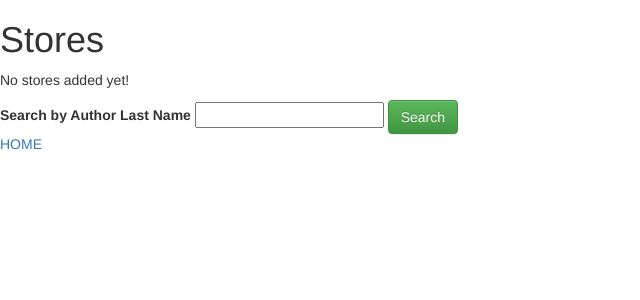
After one commit to adamrr724/Shoe-Store-PHP, a PHP site: template views/brands.html.twig in a window 1280 px wide. The commit adds this page. Shown: the top 300 px of the page, without its empty margins (0-640 px from the left). Run offline with PHP 8.4, Linux system fonts and the light colour scheme; the template is opened without the code that fills it, so the values that code supplies are empty; some libraries are stand-ins or nearby versions.

Commit message:
add index.html and begining of brand page

```diff
--- a/app/app.php
+++ b/app/app.php
@@ -22,7 +22,9 @@
 
 	$app->register(new Silex\Provider\TwigServiceProvider(), array('twig.path' => __DIR__.'/../views'));
 
-	$app->get('/', function(){});
+	$app->get('/', function() use ($app){
+		return $app['twig']->render('index.html.twig');
+	});
 
 	return $app;
 
--- /dev/null
+++ b/views/brands.html.twig
@@ -0,0 +1,54 @@
+<!DOCTYPE html>
+<html>
+    <head>
+        <meta charset="utf-8">
+        <!-- Latest compiled and minified CSS -->
+        <link rel="stylesheet" href="https://maxcdn.bootstrapcdn.com/bootstrap/3.3.6/css/bootstrap.min.css" integrity="sha384-1q8mTJOASx8j1Au+a5WDVnPi2lkFfwwEAa8hDDdjZlpLegxhjVME1fgjWPGmkzs7" crossorigin="anonymous">
+
+        <!-- Optional theme -->
+        <link rel="stylesheet" href="https://maxcdn.bootstrapcdn.com/bootstrap/3.3.6/css/bootstrap-theme.min.css" integrity="sha384-fLW2N01lMqjakBkx3l/M9EahuwpSfeNvV63J5ezn3uZzapT0u7EYsXMjQV+0En5r" crossorigin="anonymous">
+
+        <!-- Latest compiled and minified JavaScript -->
+        <script src="https://maxcdn.bootstrapcdn.com/bootstrap/3.3.6/js/bootstrap.min.js" integrity="sha384-0mSbJDEHialfmuBBQP6A4Qrprq5OVfW37PRR3j5ELqxss1yVqOtnepnHVP9aJ7xS" crossorigin="anonymous"></script>
+        <title>Store Search</title>
+    </head>
+    <body>
+        <h1>Stores</h1>
+        {% if stores is not empty %}
+           <ul>
+           {% for store in stores %}
+                   <h3>{{ store.getStoreName}}</h3>
+                   {% if store.getBrands is not empty %}
+                   <ul>
+                       {% for brand in store.getBooks %}
+                       <li>{{ brand.getTitle }} | # of copies:{{ brand.countCopies }} </li>
+                       {% endfor %}
+                   </ul>
+                   {% else %}
+                       <p>This store has no brands.</p>
+                   {% endif %}
+                    <br>
+                   <form action="/store/{{ store.getId }}/addbrand" method="get">
+                     <button type="submit" class="btn btn-primary">Add another brand</button>
+                   </form>
+                   <br>
+                    <p><a href="/stores/{{ store.getId }}/edit">Edit this Author</a></p>
+                   </form>
+           {% endfor %}
+           </ul>
+        {% else %}
+        <p>
+           No stores added yet!
+        </p>
+        {% endif %}
+        <form action="/stores/search" method="get">
+            <label for="title">Search by Author Last Name</label>
+            <input type="text" name="title">
+            <button type="submit" class="btn btn-success" name="button">Search</button>
+        </form>
+
+        <p>
+            <a href="/">HOME</a>
+        </p>
+    </body>
+</html>
```
Also changed, not shown: views/index.html.twig (added, +27 -0 lines), views/stores.html.twig (added).
